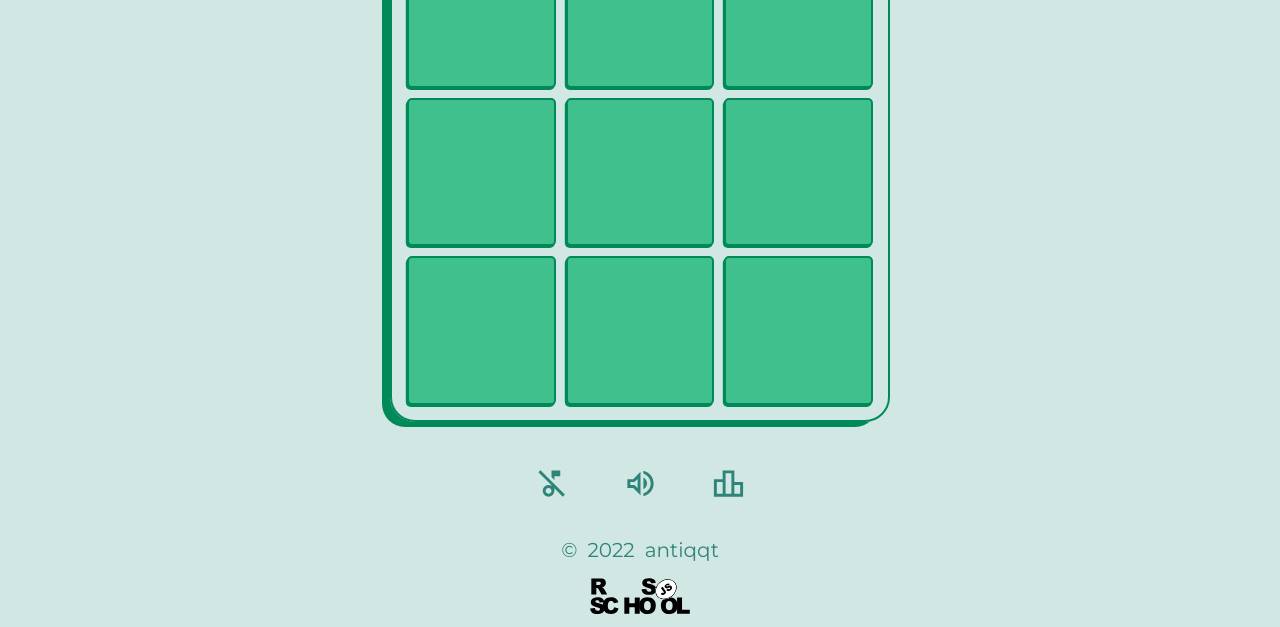
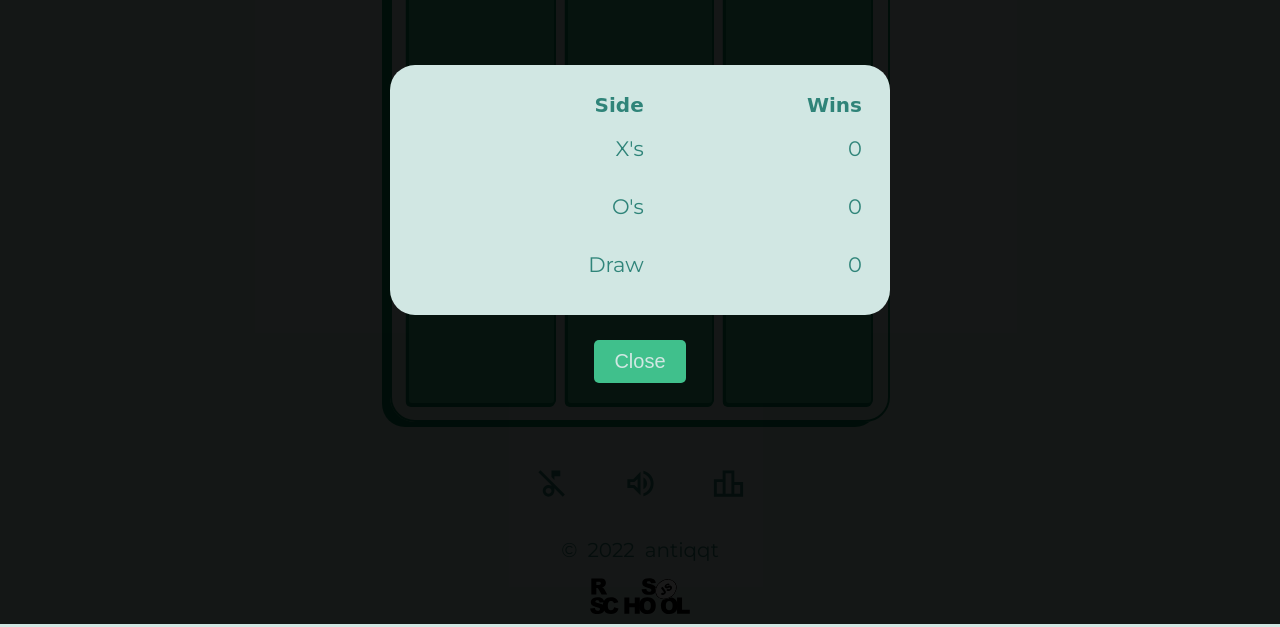
Before and after one commit to antiqqt/Stage0, a website: page tic-tac-toe/index.html in a window 1280 px wide. Both pictures are taken after a click on the button 728 px from the left and 659 px from the top of the page. Shown: the part 176-803 px from the top of the page. Drawn offline with Linux system fonts and the light colour scheme; a web font is replaced by a local one.

Commit message:
feat: add dynamic leaderboard with local storage

```diff
--- a/tic-tac-toe/index.html
+++ b/tic-tac-toe/index.html
@@ -48,27 +48,67 @@
       <div class="game-menu">
         <button class="button-img button-music" title="Background music">
           <svg class="icon">
-            <use class='icon-music' href="assets/svg/sprite_game_menu.svg#music_off"></use>
+            <use
+              class="icon-music"
+              href="assets/svg/sprite_game_menu.svg#music_off"
+            ></use>
           </svg>
         </button>
 
         <button class="button-img button-sound" title="Game sounds">
           <svg class="icon">
-            <use class='icon-sound' href="assets/svg/sprite_game_menu.svg#sound_on"></use>
+            <use
+              class="icon-sound"
+              href="assets/svg/sprite_game_menu.svg#sound_on"
+            ></use>
           </svg>
         </button>
 
         <button class="button-img leaderboard" title="Leaderboard">
           <svg class="icon">
-            <use class='icon-leaderboard' href="assets/svg/sprite_game_menu.svg#leaderboard"></use>
+            <use
+              class="icon-leaderboard"
+              href="assets/svg/sprite_game_menu.svg#leaderboard"
+            ></use>
           </svg>
         </button>
       </div>
       <!-- Game info overlay -->
       <div class="game-info visually-hidden">
         <div class="winning-message">X wins!</div>
-        <div class="turns">Number of turns: </div>
+        <div class="turns">Number of turns:</div>
         <button class="button restart-button">Restart</button>
+      </div>
+      <!-- Recent game result -->
+      <div class="game-results visually-hidden">
+        <table class="results-info">
+          <thead>
+            <tr>
+              <th class="th sides" colspan="2">Side</th>
+              <th class="th">Wins</th>
+            </tr>
+          </thead>
+          <tbody>
+            <tr class="tr">
+              <td class="td-number"></td>
+              <td class="td-side">X's</td>
+              <td class="td-wins">0</td>
+            </tr>
+
+            <tr class="tr">
+              <td class="td-number"></td>
+              <td class="td-side">O's</td>
+              <td class="td-wins">0</td>
+            </tr>
+
+            <tr class="tr">
+              <td class="td-number"></td>
+              <td class="td-side">Draw</td>
+              <td class="td-wins">0</td>
+            </tr>
+          </tbody>
+        </table>
+        <button class="button close">Close</button>
       </div>
     </main>
     <!-- Footer -->
--- a/tic-tac-toe/index.js
+++ b/tic-tac-toe/index.js
@@ -14,6 +14,11 @@ const WINNING_COMBINATIONS = [
   [0, 4, 8],
   [2, 4, 6],
 ];
+const leaderboardResults = {
+  [`X's`]: 0,
+  [`O's`]: 0,
+  ['Draws']: 0,
+};
 // Game flow
 const cells = document.querySelectorAll('.cell');
 const board = document.querySelector('.board');
@@ -23,6 +28,29 @@ const gameInfo = document.querySelector('.game-info');
 const restartButton = document.querySelector('.restart-button');
 const turns = document.querySelector('.turns');
 let actionCount = 0;
+let gameResult;
+const gameResults = document.querySelector('.game-results');
+const closeBtn = document.querySelector('.close');
+const leaderboardBtn = document.querySelector('.leaderboard');
+
+// POSSIBLE IMPROVEMENT
+// Get local storage on load
+// Can't make it with window.addEventListener('load')
+// as it gets ovveriden with leaderboardResults declaration
+getLocalStorage();
+
+
+// Hide results
+closeBtn.addEventListener('click', hideResults);
+leaderboardBtn.addEventListener('click', showResults);
+
+function hideResults() {
+  gameResults.classList.add('visually-hidden');
+}
+
+function showResults() {
+  gameResults.classList.remove('visually-hidden');
+}
 
 // Restart the game
 restartButton.addEventListener('click', resetGame);
@@ -50,6 +78,7 @@ function startGame() {
     cell.addEventListener('click', handleClick, { once: true });
   });
   setBoardClass();
+  updateLeaderboardInfo();
 }
 
 // Main handler
@@ -121,12 +150,18 @@ function isDraw() {
 
 function endGame(draw) {
   if (draw) {
+    gameResult = 'Draws';
     winningMessage.innerText = 'Draw!';
   } else {
-    winningMessage.innerText = `${circleTurn ? 'O' : 'X'}'s win!`;
+    gameResult = circleTurn ? `O's` : `X's`;
+    winningMessage.innerText = `${gameResult} win!`;
   }
   // Update number of curent turns
   updateTurnsInfo();
+  // Store winner in leaderboard
+  saveInLeaderboard();
+  // Update leaderboard information
+  updateLeaderboardInfo();
   // Make overlay visible
   gameInfo.classList.remove('visually-hidden');
 }
@@ -158,11 +193,11 @@ function gameSoundHandleClick() {
 
 // Background music
 const musicSound = new Audio('assets/sounds/background_music.mp3');
+musicSound.autoplay = true;
+musicSound.muted = true;
 musicSound.id = 'music';
 musicSound.volume = 0.1;
-musicSound.muted = true;
 musicSound.loop = true;
-musicSound.play();
 const musicSoundBtn = document.querySelector('.button-music');
 const musicSoundIcon = document.querySelector('.icon-music');
 
@@ -171,6 +206,13 @@ musicSoundBtn.addEventListener('click', musicSoundHandleClick);
 function musicSoundHandleClick() {
   MuteToggle(musicSound);
   ChangeImage(musicSound, musicSoundIcon);
+}
+
+// Start music with any action of user
+document.body.addEventListener('click', playMusic, { once: true });
+
+function playMusic() {
+  musicSound.play();
 }
 
 // Sound control functions
@@ -197,3 +239,34 @@ function getNewState(audioPlayer) {
 function playSound(audioPlayer) {
   audioPlayer.play();
 }
+
+// Local storage
+function getLocalStorage() {
+  if (localStorage.getItem('results')) {
+    let storageResults = JSON.parse(localStorage.getItem('results'));
+    Object.assign(leaderboardResults, storageResults);
+  }
+}
+
+function setLocalStorage() {
+  localStorage.setItem('results', JSON.stringify(leaderboardResults));
+}
+
+function saveInLeaderboard() {
+  leaderboardResults[gameResult] += 1;
+}
+
+function updateLeaderboardInfo() {
+  const winsData = Array.from(document.querySelectorAll('.td-wins'));
+  for (let i = 0; i < winsData.length; i++) {
+    winsData[i].innerText = Object.values(leaderboardResults)[i];
+  }
+}
+
+function resetLeaderboard() {
+  Object.keys(leaderboardResults).forEach(
+    (key) => (leaderboardResults[key] = 0)
+  );
+}
+
+window.addEventListener('beforeunload', setLocalStorage);
--- a/tic-tac-toe/styles/scss/_layout.scss
+++ b/tic-tac-toe/styles/scss/_layout.scss
@@ -116,6 +116,51 @@
   }
 }
 
+.game-results {
+  position: fixed;
+  top: 0;
+  right: 0;
+  bottom: 0;
+  left: 0;
+  display: flex;
+  flex-direction: column;
+  justify-content: center;
+  align-items: center;
+  gap: 25px;
+  background-color: rgba(#000000, 0.9);
+}
+
+.results-info {
+  padding: 25px 25px 20px;
+  width: var(--board-size);
+  height: calc(var(--board-size) * .5);
+  background-color: var(--bg-primary-clr);
+  border-radius: 25px;
+}
+
+.tr {
+  height: 15px;
+  line-height: 15px;
+  white-space: nowrap;
+}
+
+.th {
+  font-size: 2rem;
+  font-family: var(--ff-header);
+  text-align: right;
+}
+
+td {
+  font-size: 2.1rem;
+  text-align: right;
+}
+
+.td-number {
+  text-align: left;
+  font-size: 2.5rem;
+  font-family: var(--ff-header);
+}
+
 // Footer
 .footer {
   background-color: var(--bg-primary-clr);
```
Also changed, not shown: tic-tac-toe/styles/main/main.css, 1 other file.
